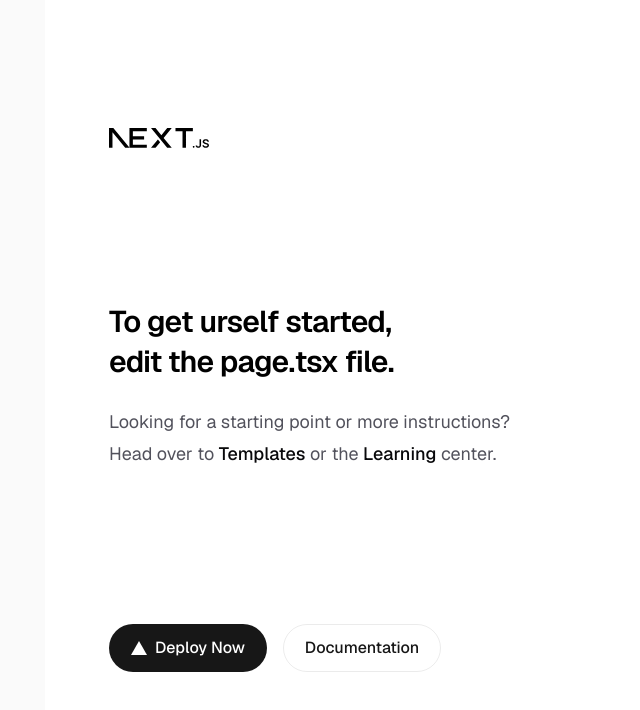
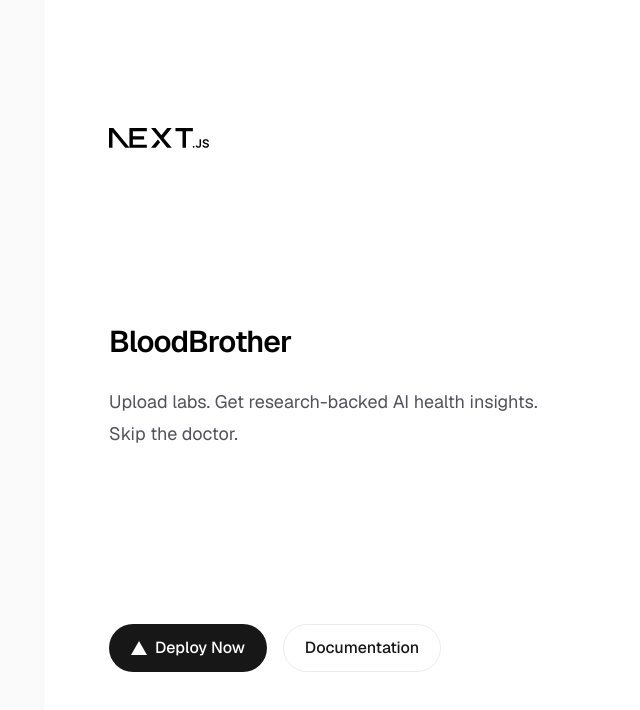
Before and after one commit to klawnwork/bloodwork-tracker, a Next.js app: page / in a window 1280 px wide. Shown: the top 710 px of the page, without its empty margins (211-851 px from the left). Built offline with nearby package versions, Linux system fonts and the light colour scheme.

Commit message:
feat: added middleware.ts and modified homepage text

```diff
--- /dev/null
+++ b/middleware.ts
@@ -0,0 +1,24 @@
+import { createMiddlewareClient } from '@supabase/auth-helpers-nextjs'
+import { NextResponse, NextRequest } from 'next/server'
+
+export async function middleware(req: NextRequest) {
+    const res = NextResponse.next()
+    const supabase = createMiddlewareClient({ req, res })
+
+    const {
+      data: { session },
+    } =await supabase.auth.getSession()
+
+    // If user is not logged in, redirect to login
+    if (!session && req.nextUrl.pathname.startsWith('/dashboard')) {
+      return NextResponse.redirect(new URL('/login', req.url))
+    }
+
+    // If user is logged in, allow access
+    return res
+}
+
+//Apply to all /dashboard routes
+export const config = {
+    matcher: ['/dashboard/:path*']
+}
--- a/src/app/page.tsx
+++ b/src/app/page.tsx
@@ -14,24 +14,10 @@ export default function Home() {
         />
         <div className="flex flex-col items-center gap-6 text-center sm:items-start sm:text-left">
           <h1 className="max-w-xs text-3xl font-semibold leading-10 tracking-tight text-black dark:text-zinc-50">
-            To get urself started, edit the page.tsx file.
+            BloodBrother
           </h1>
           <p className="max-w-md text-lg leading-8 text-zinc-600 dark:text-zinc-400">
-            Looking for a starting point or more instructions? Head over to{" "}
-            <a
-              href="https://vercel.com/templates?framework=next.js&utm_source=create-next-app&utm_medium=appdir-template-tw&utm_campaign=create-next-app"
-              className="font-medium text-zinc-950 dark:text-zinc-50"
-            >
-              Templates
-            </a>{" "}
-            or the{" "}
-            <a
-              href="https://nextjs.org/learn?utm_source=create-next-app&utm_medium=appdir-template-tw&utm_campaign=create-next-app"
-              className="font-medium text-zinc-950 dark:text-zinc-50"
-            >
-              Learning
-            </a>{" "}
-            center.
+            Upload labs. Get research-backed AI health insights. Skip the doctor.
           </p>
         </div>
         <div className="flex flex-col gap-4 text-base font-medium sm:flex-row">
```
